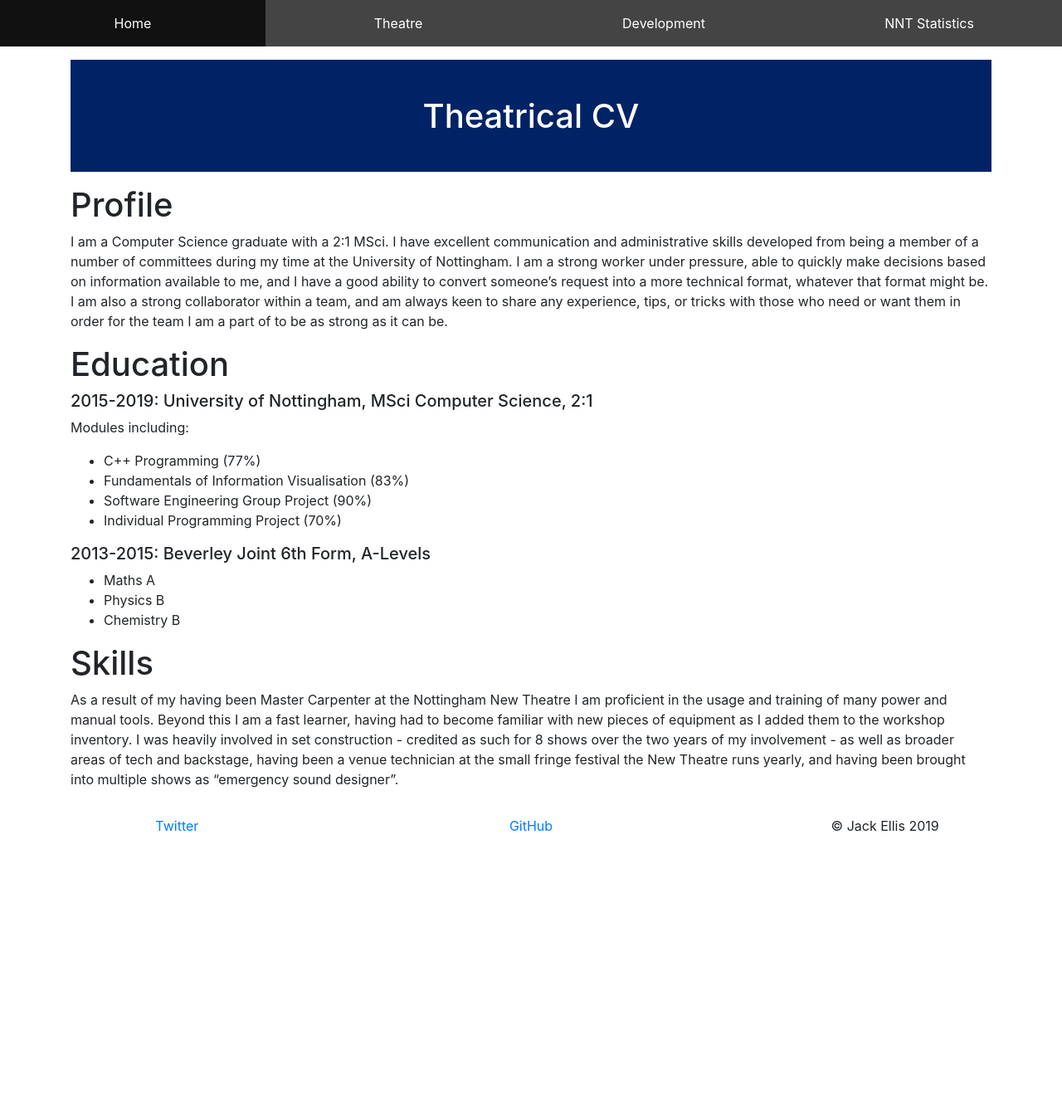
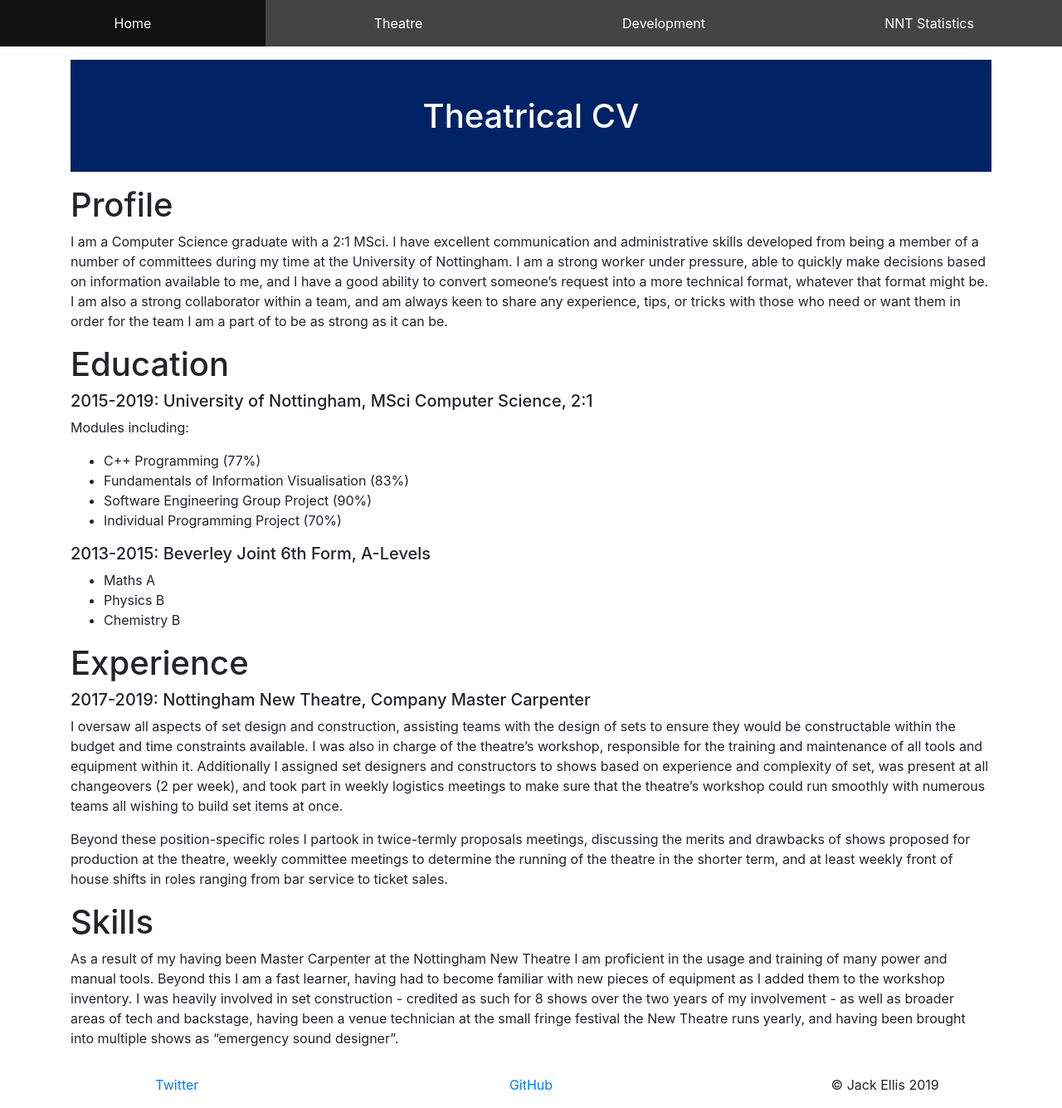
Before and after one commit to GingertronMk1/gingertronmk1.github.io, a Jekyll site: the page built from cvs/theatre.md, in a window 1280 px wide. Shown: the whole page at 83% size. Built offline with Jekyll 4.4.1, drawn with Linux system fonts in a browser that asks for light colours; before the commit the page ends 1023 px from its top, so only the background shows below that.

Commit message:
Add NNTCMC

```diff
--- a/cvs/theatre.md
+++ b/cvs/theatre.md
@@ -13,6 +13,16 @@ I am also a strong collaborator within a team, and am always keen to share any e
 
 {% include education.md %}
 
+# Experience
+
+##### 2017-2019: Nottingham New Theatre, Company Master Carpenter
+
+I oversaw all aspects of set design and construction, assisting teams with the design of sets to ensure they would be constructable within the budget and time constraints available.
+I was also in charge of the theatre's workshop, responsible for the training and maintenance of all tools and equipment within it.
+Additionally I assigned set designers and constructors to shows based on experience and complexity of set, was present at all changeovers (2 per week), and took part in weekly logistics meetings to make sure that the theatre's workshop could run smoothly with numerous teams all wishing to build set items at once.
+
+Beyond these position-specific roles I partook in twice-termly proposals meetings, discussing the merits and drawbacks of shows proposed for production at the theatre, weekly committee meetings to determine the running of the theatre in the shorter term, and at least weekly front of house shifts in roles ranging from bar service to ticket sales.
+
 # Skills
 As a result of my having been Master Carpenter at the Nottingham New Theatre I am proficient in the usage and training of many power and manual tools.
 Beyond this I am a fast learner, having had to become familiar with new pieces of equipment as I added them to the workshop inventory.
```
